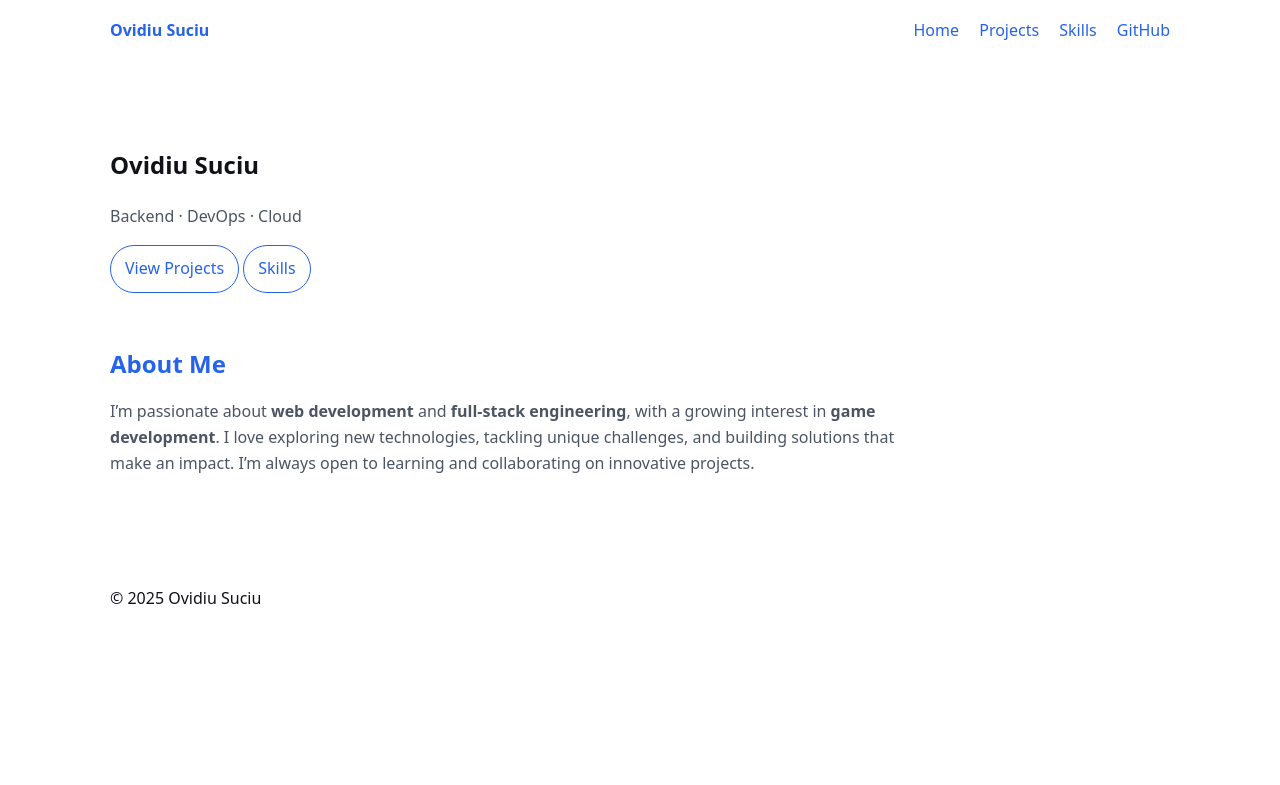
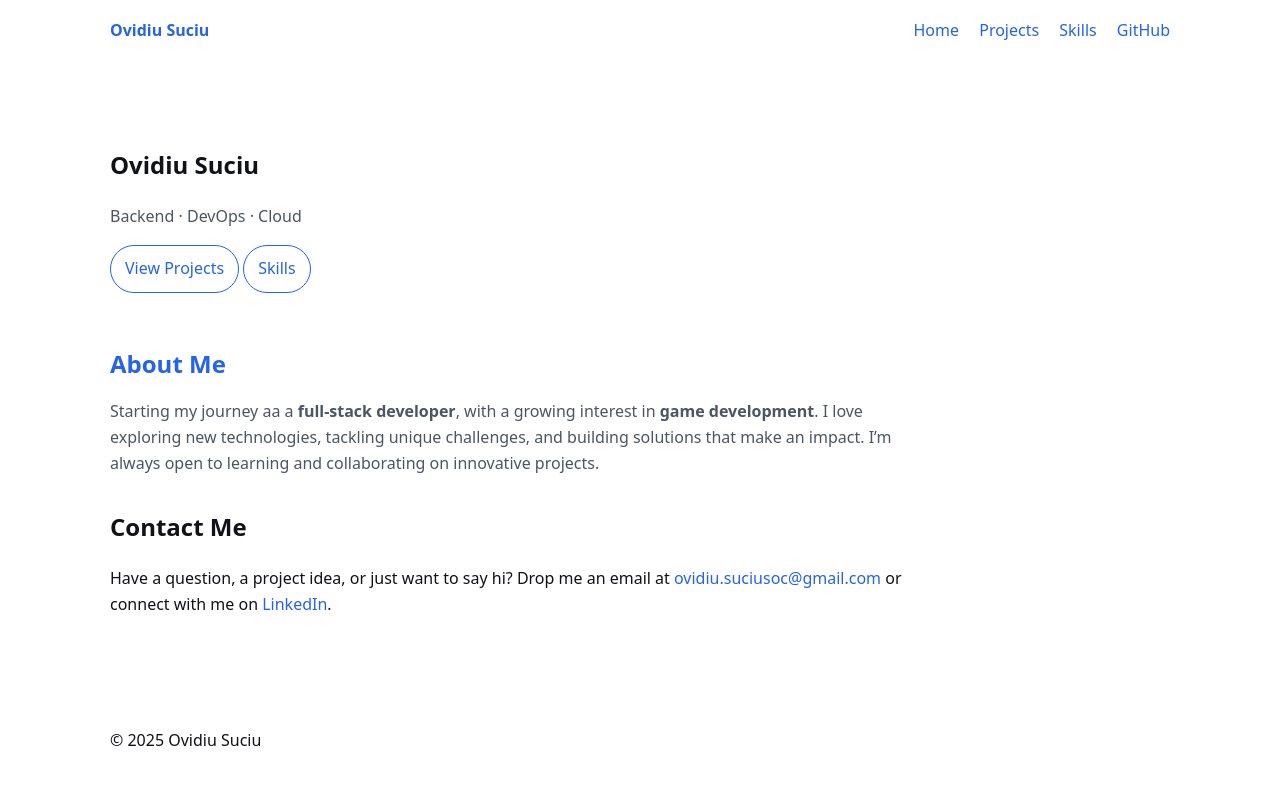
Before and after one commit to socovidiu/my-website, a Jekyll site: the page built from index.md, in a window 1280 px wide. Shown: the top 785 px of the page. Built offline with Jekyll 4.4.1, drawn with Linux system fonts in a browser that asks for light colours.

Commit message:
Add more data and contacts

```diff
--- a/_layouts/home.html
+++ b/_layouts/home.html
@@ -15,7 +15,7 @@ layout: default
 <section class="about-me">
   <h2>About Me</h2>
   <p>
-    I’m passionate about <strong>web development</strong> and <strong>full-stack engineering</strong>, with a growing interest in
+    Starting my journey aa a <strong>full-stack developer</strong>, with a growing interest in
     <strong>game development</strong>. I love exploring new technologies, tackling unique challenges,
     and building solutions that make an impact. I’m always open to learning and collaborating
     on innovative projects.
@@ -45,3 +45,12 @@ layout: default
   </ul>
 </section>
 {% endif %}
+
+<section class="contact-me">
+  <h2>Contact Me</h2>
+  <p>
+    Have a question, a project idea, or just want to say hi?
+    Drop me an email at <a href="mailto:ovidiu.suciusoc@gmail.com">ovidiu.suciusoc@gmail.com</a>
+    or connect with me on <a href="https://linkedin.com/in/suciu-ovidiu-4a6ba1169" target="_blank" rel="noopener">LinkedIn</a>.
+  </p>
+</section>
--- a/assets/css/main.scss
+++ b/assets/css/main.scss
@@ -56,3 +56,11 @@ article.post, article.project { max-width: 800px; margin: 0 auto; }
 .about-me p {
   color: var(--muted);
 }
+
+.contact-me {
+  margin-top: 2rem;
+  max-width: 800px;
+}
+.contact-me a {
+  color: var(--accent);
+}
--- a/index.md
+++ b/index.md
@@ -1,5 +1,5 @@
 ---
 layout: home
 title: Ovidiu SUciu
-tagline: SSoftware Developer, Open Source Enthusiast, and Tech Blogger
+tagline: SSoftware Developer, Open Source Enthusiast.
 ---
```
